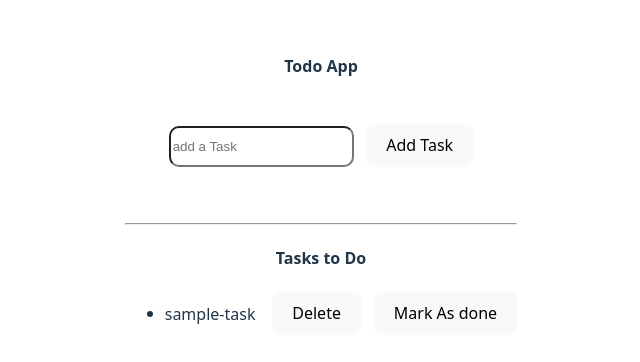
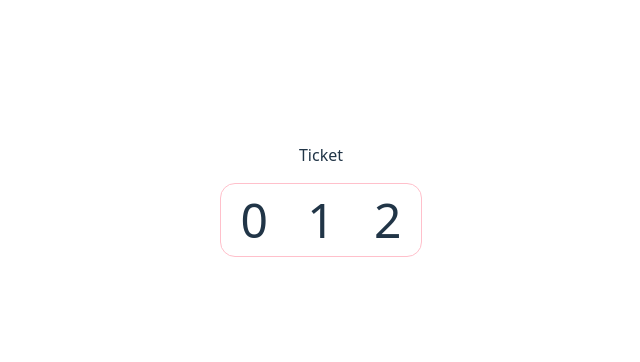
Before and after one commit to mayank-chaurasiya/Development-Journey, a React (Vite) app in the folder React/Ludo-Board/: page / in a window 1280 px wide. Shown: the part 208-570 px from the top of the page, without its empty margins (319-959 px from the left). Built offline with nearby package versions, Linux system fonts and the light colour scheme.

Commit message:
updated react

```diff
--- a/React/Ludo-Board/index.html
+++ b/React/Ludo-Board/index.html
@@ -1,4 +1,4 @@
-<!doctype html>
+<!DOCTYPE html>
 <html lang="en">
   <head>
     <meta charset="UTF-8" />
@@ -9,5 +9,6 @@
   <body>
     <div id="root"></div>
     <script type="module" src="/src/main.jsx"></script>
+    <script src="https://cdn.jsdelivr.net/npm/canvas-confetti@1.3.2"></script>
   </body>
 </html>
--- a/React/Ludo-Board/src/App.jsx
+++ b/React/Ludo-Board/src/App.jsx
@@ -1,11 +1,13 @@
 import "./App.css";
 // import LudoBoard from "./Components/LudoBoard";
-import TodoList from "./Components/TodoList";
+// import TodoList from "./Components/TodoList";
+import Lottery from "./Components/Lottery/Lottery.jsx";
+import Ticket from "./Components/Lottery/Ticket.jsx";
 
 function App() {
   return (
     <>
-      <TodoList />
+      <Ticket ticket={[0, 1, 2]} />
     </>
   );
 }
--- /dev/null
+++ b/React/Ludo-Board/src/Components/Lottery/Lottery.css
@@ -0,0 +1,7 @@
+.ticket {
+    border: 1px solid pink;
+    border-radius: 15px;
+    display: flex;
+    justify-content: space-around;
+    width: 200px;
+}
--- /dev/null
+++ b/React/Ludo-Board/src/Components/Lottery/Lottery.jsx
@@ -0,0 +1,31 @@
+import { useState, useEffect } from "react";
+import "./Lottery.css";
+import { genTicket, sum, celebrate } from "./helper";
+
+export default function Lottery() {
+  let [ticket, setTicket] = useState(genTicket(3));
+  let isWinning = sum(ticket) === 15;
+
+  useEffect(() => {
+    if (isWinning) {
+      celebrate();
+    }
+  }, [ticket]);
+
+  let buyTicket = () => {
+    setTicket(genTicket(3));
+  };
+
+  return (
+    <div>
+      <h1>Lottery Game</h1>
+      <div className="ticket">
+        <span>{ticket[1]}</span>
+        <span>{ticket[2]}</span>
+      </div>
+      <br />
+      <button onClick={buyTicket}>Buy Ticket</button>
+      <h3>{isWinning && "Congratulations, you won!"}</h3>
+    </div>
+  );
+}
--- /dev/null
+++ b/React/Ludo-Board/src/Components/Lottery/Ticket.jsx
@@ -0,0 +1,15 @@
+import TicketNum from "./TicketNum";
+import "./Lottery.css";
+
+export default function Ticket({ ticket }) {
+  return (
+    <>
+      <p>Ticket</p>
+      <div className="ticket">
+        {ticket.map((num, idx) => (
+          <TicketNum num={num} />
+        ))}
+      </div>
+    </>
+  );
+}
--- /dev/null
+++ b/React/Ludo-Board/src/Components/Lottery/TicketNum.css
@@ -0,0 +1,3 @@
+.TicketNum {
+    font-size: 3rem;
+}
--- /dev/null
+++ b/React/Ludo-Board/src/Components/Lottery/TicketNum.jsx
@@ -0,0 +1,5 @@
+import "./TicketNum.css";
+
+export default function TicketNum({ num }) {
+  return <span className="TicketNum">{num}</span>;
+}
--- /dev/null
+++ b/React/Ludo-Board/src/Components/Lottery/helper.js
@@ -0,0 +1,23 @@
+function genTicket(n) {
+  let arr = new Array(n);
+  for (let i = 0; i < n; i++) {
+    arr[i] = Math.floor(Math.random() * 10);
+  }
+  return arr;
+}
+
+function sum(arr) {
+  return arr.reduce((sum, curr) => {
+    return sum + curr;
+  }, 0);
+}
+
+function celebrate() {
+  confetti({
+    particleCount: 500,
+    spread: 70,
+    origin: { y: 0.6 },
+  });
+}
+
+export { genTicket, sum, celebrate };
```
